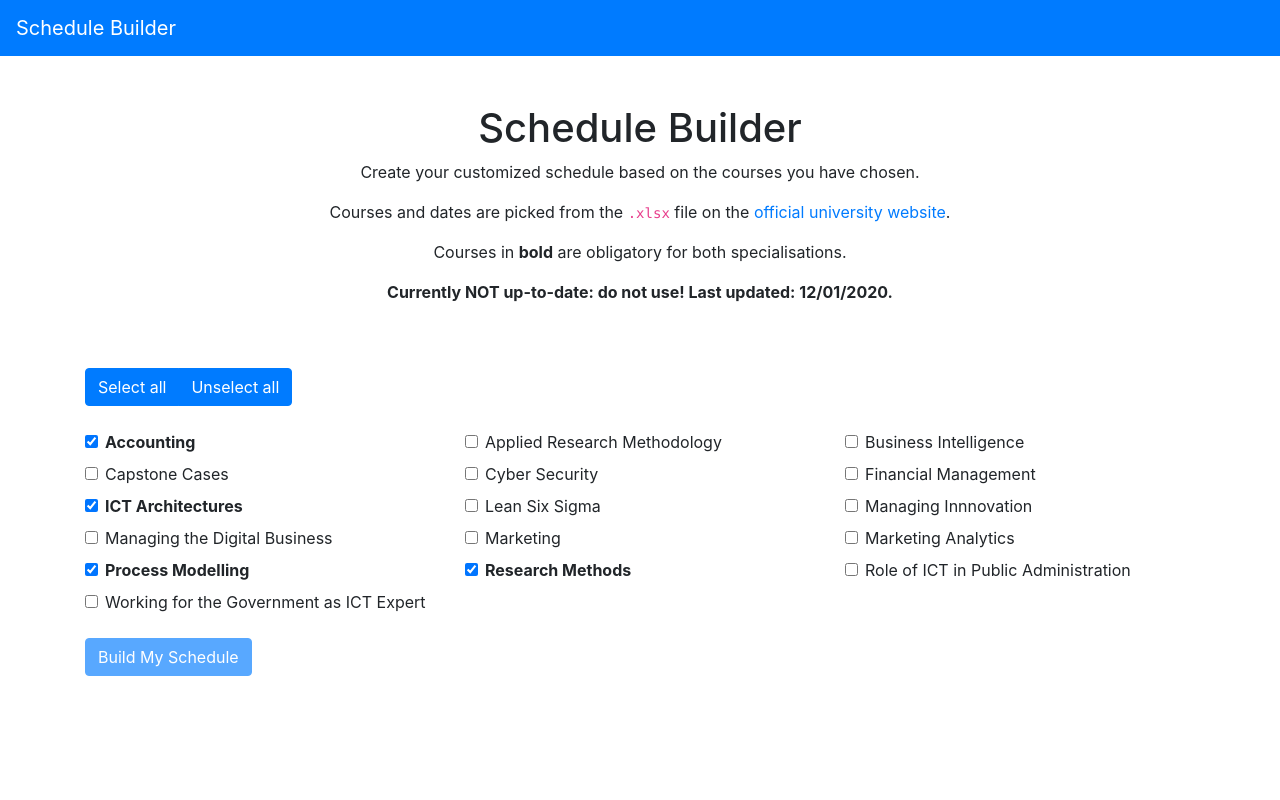
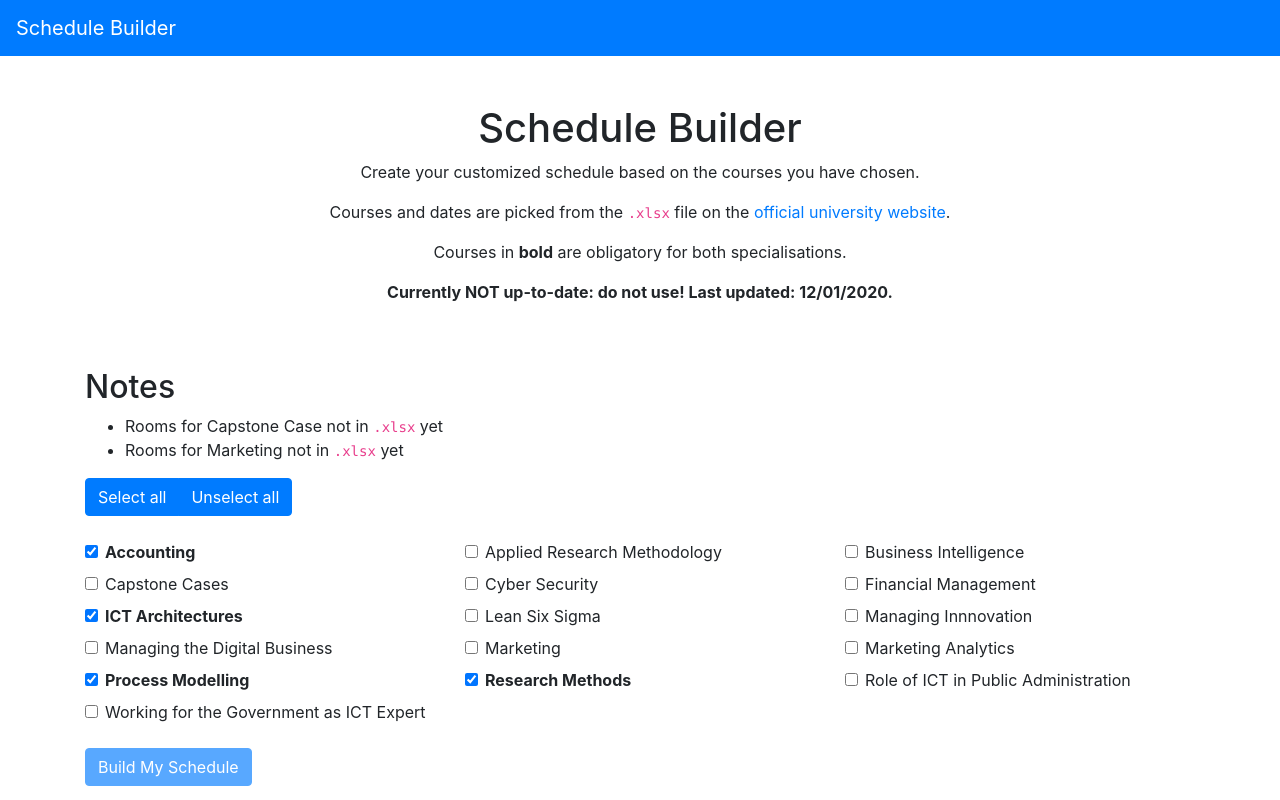
Before and after one commit to rblinde/schedule-builder, a website built with Parcel: page src/index.html in a window 1280 px wide. Built offline with nearby package versions, Linux system fonts and the light colour scheme.

Commit message:
:sparkles: Added notes section

```diff
--- a/src/index.html
+++ b/src/index.html
@@ -24,6 +24,16 @@
         </p>
         <p>Courses in <strong>bold</strong> are obligatory for both specialisations.</p>
         <p class="font-weight-bold">Currently NOT up-to-date: do not use! Last updated: 12/01/2020.</p>
+      </div>
+    </div>
+
+    <div class="row">
+      <div class="col">
+        <h2>Notes</h2>
+        <ul>
+          <li>Rooms for Capstone Case not in <code>.xlsx</code> yet</li>
+          <li>Rooms for Marketing not in <code>.xlsx</code> yet</li>
+        </ul>
       </div>
     </div>
 
```
